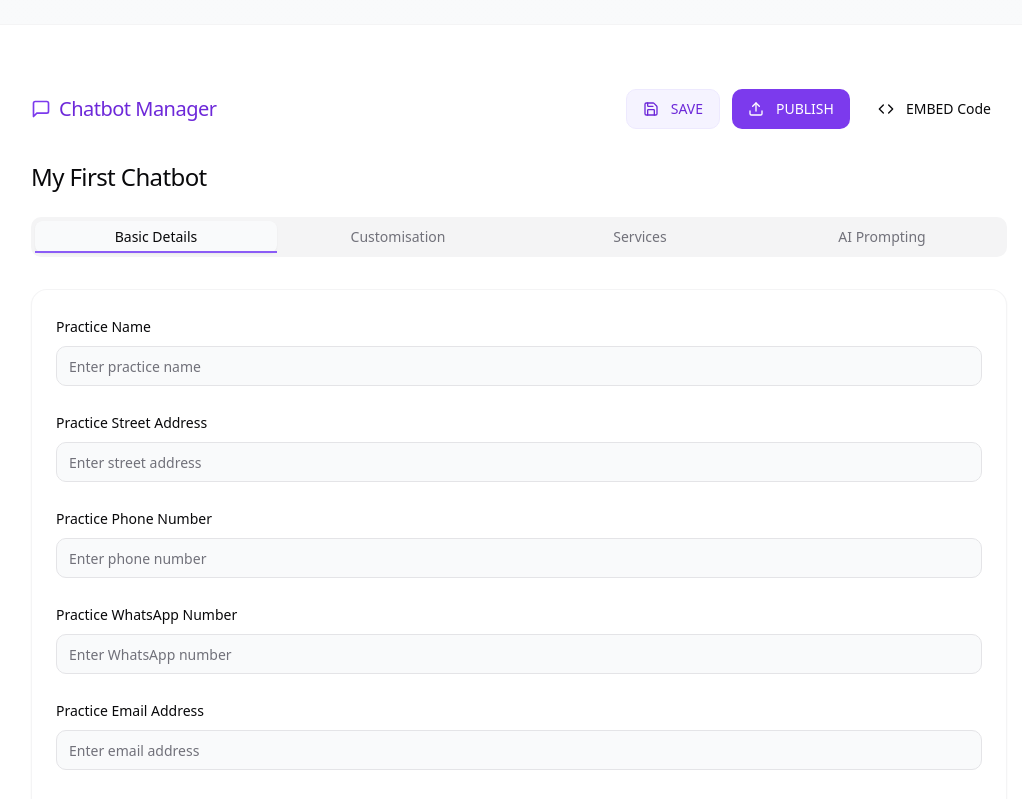
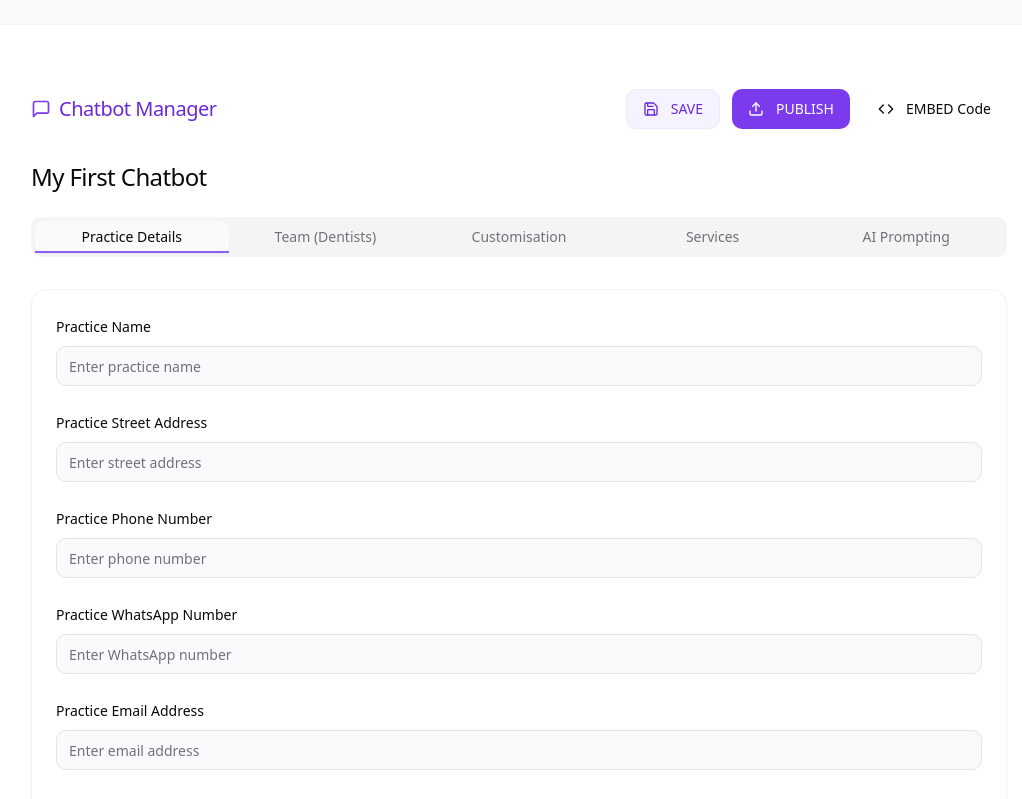
Before and after one commit to mintlandingpages/convo-builder-nexus, a React (Vite) app: page / in a window 1280 px wide. Shown: the top 799 px of the page, without its empty margins (121-1143 px from the left). Built offline with nearby package versions, Linux system fonts and the light colour scheme.

Commit message:
Refactor: Update chatbot tabs
Update the chatbot tabs to reflect the new tab names and order.
- Changed 'Basic Details' to 'Practice Details'.
- Added a new tab called 'Team (Dentists)'.

```diff
--- a/src/components/chatbot/ChatbotTabs.tsx
+++ b/src/components/chatbot/ChatbotTabs.tsx
@@ -15,12 +15,18 @@ const ChatbotTabs: React.FC<ChatbotTabsProps> = ({ chatbotName }) => {
       <h2 className="text-2xl font-medium mb-6 animate-fade-in">{chatbotName || 'Chatbot Name'}</h2>
 
       <Tabs defaultValue="basic-details" className="w-full" onValueChange={setActiveTab}>
-        <TabsList className="grid w-full grid-cols-4 mb-8">
+        <TabsList className="grid w-full grid-cols-5 mb-8">
           <TabsTrigger
             value="basic-details"
             className={`tab-button ${activeTab === 'basic-details' ? 'text-purple-700' : ''}`}
           >
-            Basic Details
+            Practice Details
+          </TabsTrigger>
+          <TabsTrigger
+            value="team-dentists"
+            className={`tab-button ${activeTab === 'team-dentists' ? 'text-purple-700' : ''}`}
+          >
+            Team (Dentists)
           </TabsTrigger>
           <TabsTrigger
             value="customisation"
@@ -44,6 +50,13 @@ const ChatbotTabs: React.FC<ChatbotTabsProps> = ({ chatbotName }) => {
 
         <TabsContent value="basic-details" className="animate-slide-in">
           <ChatbotBasicDetails />
+        </TabsContent>
+
+        <TabsContent value="team-dentists">
+          <div className="p-6 chatbot-card">
+            <h3 className="text-lg font-medium mb-4">Team (Dentists)</h3>
+            <p className="text-muted-foreground">Manage your dental practice team members.</p>
+          </div>
         </TabsContent>
 
         <TabsContent value="customisation">
```
